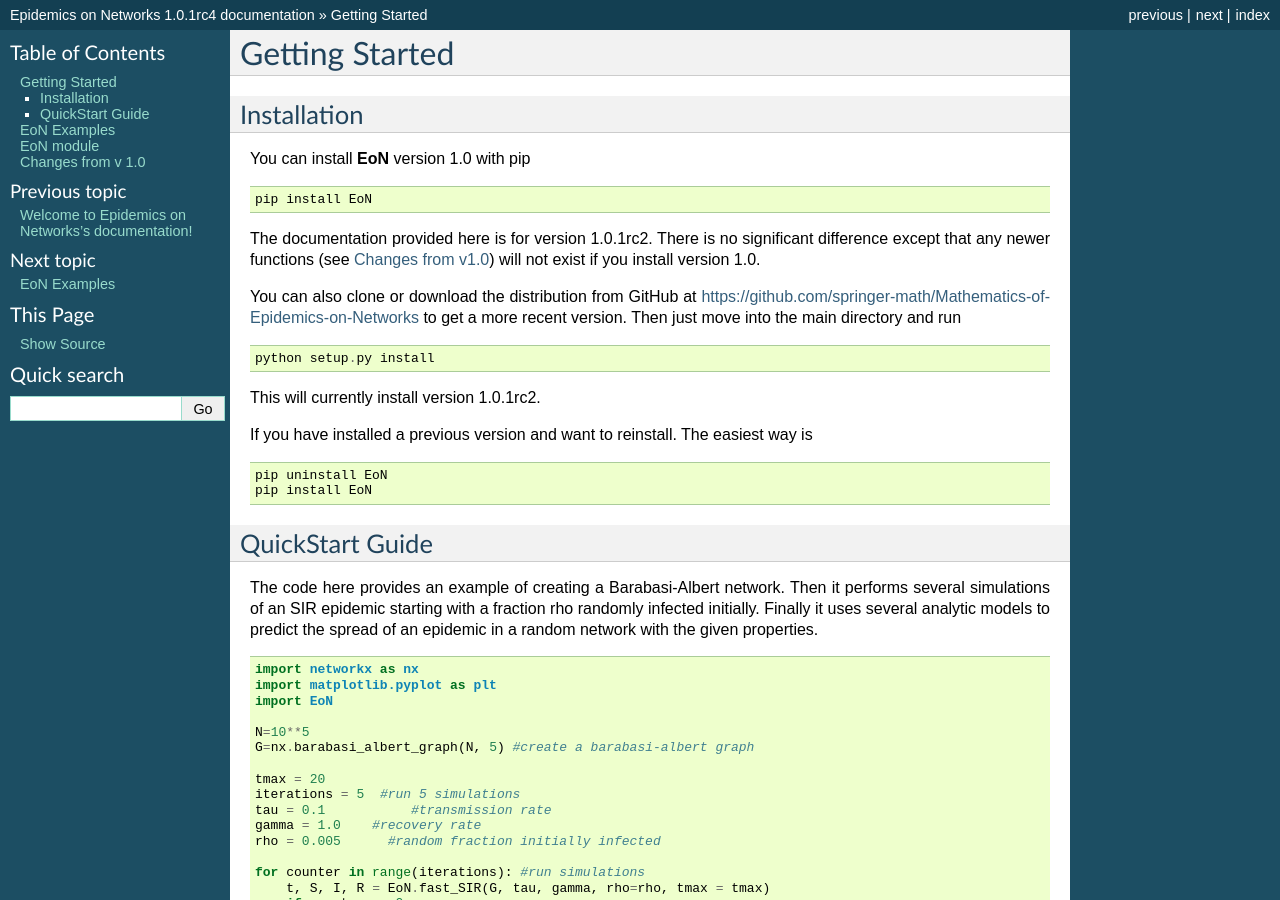
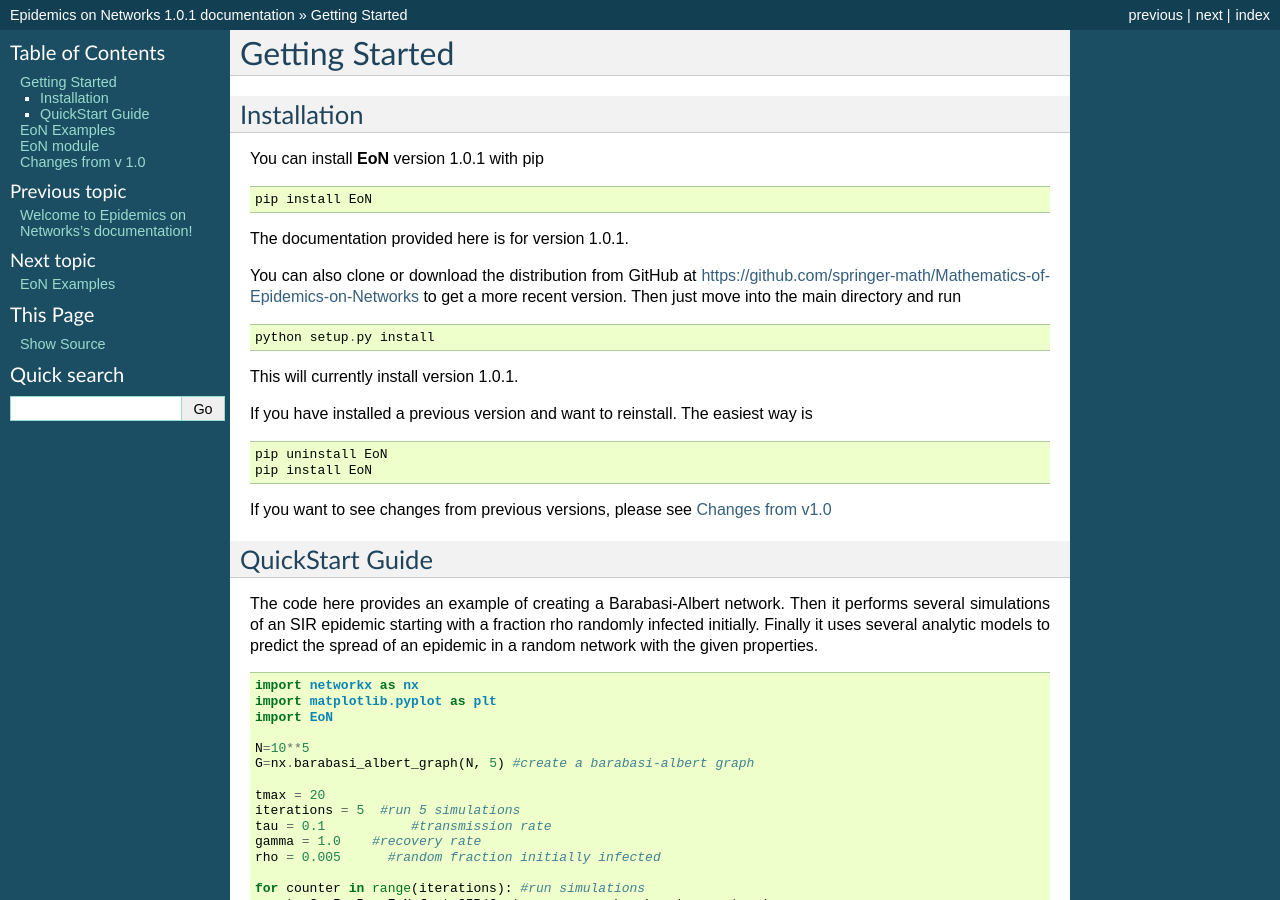
Before and after one commit to springer-math/Mathematics-of-Epidemics-on-Networks, a Sphinx documentation site: the page built from docs/GettingStarted.rst, in a window 1280 px wide and 900 px high. Built offline with Sphinx 7.4.7, drawn with Linux system fonts in a browser that asks for light colours; some of the changed text lies outside the part shown.

Commit message:
Moving to v1.0.1

```diff
--- a/EoN/__init__.py
+++ b/EoN/__init__.py
@@ -38,7 +38,7 @@ We start with a few useful auxiliary functions
 '''
 
 __author__ = "Joel C. Miller, Istvan Z. Kiss, and Peter Simon"
-__version__ = "1.01rc4"
+__version__ = "1.01"
 
 
 #__all__ =
--- a/docs/GettingStarted.rst
+++ b/docs/GettingStarted.rst
@@ -4,15 +4,13 @@ Getting Started
 
 Installation
 ------------
-You can install **EoN** version 1.0 with pip
+You can install **EoN** version 1.0.1 with pip
 
 ::
 
     pip install EoN
 
-The documentation provided here is for version 1.0.1rc2.  There is no
-significant difference except that any newer functions (see
-`Changes from v1.0 <Changes.html>`_) will not exist if you install version 1.0.
+The documentation provided here is for version 1.0.1.
 
 
 You can also clone or download
@@ -24,7 +22,7 @@ a more recent version.  Then just move into the main directory and run
 
     python setup.py install
 
-This will currently install version 1.0.1rc2.
+This will currently install version 1.0.1.
 
 If you have installed a previous version and want to reinstall.  The easiest
 way is
@@ -33,6 +31,9 @@ way is
 
     pip uninstall EoN
     pip install EoN
+
+If you want to see changes from previous versions, please see
+`Changes from v1.0 <Changes.html>`_
 
 
 QuickStart Guide
--- a/docs/conf.py
+++ b/docs/conf.py
@@ -61,7 +61,7 @@ author = u'Joel Miller, Istvan Kiss, Peter Simon'
 # The short X.Y version.
 version = u'1.0,1'
 # The full version, including alpha/beta/rc tags.
-release = u'1.0.1rc4'
+release = u'1.0.1'
 
 # The language for content autogenerated by Sphinx. Refer to documentation
 # for a list of supported languages.
--- a/setup.py
+++ b/setup.py
@@ -19,7 +19,7 @@ from distutils.core import setup
 
 setup(name='EoN',
       packages = ['EoN'],
-      version='1.01rc4',  #http://semver.org/
+      version='1.01',  #http://semver.org/
       description = 'Epidemics on Networks',
       author = 'Joel C. Miller, Istvan Z. Kiss, and Peter Simon',
       author_email = 'joel.c.miller.research@gmail.com',
```
Also changed, not shown: 1 other file.
